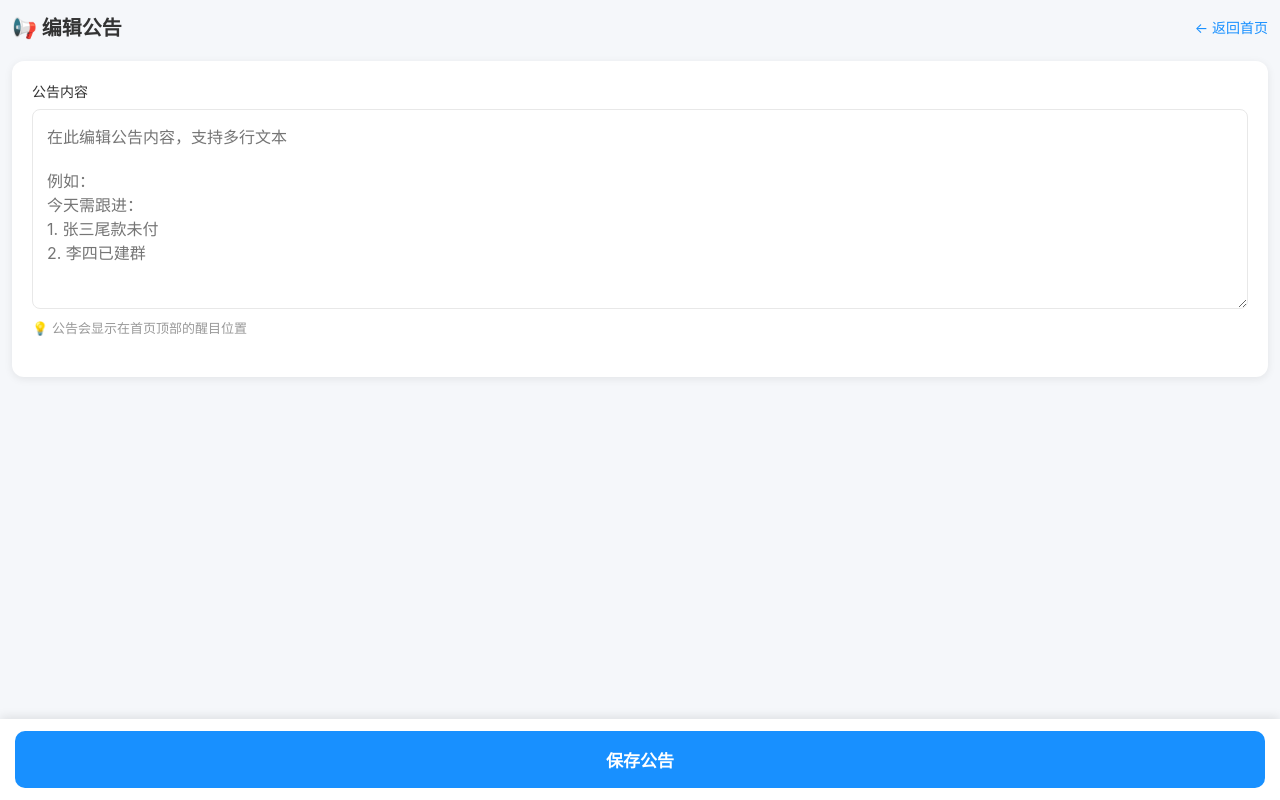
After one commit to hwbjesse/trae, a Flask app: page /notice in a window 1280 px wide. The commit adds this page. Run offline with Flask 3, Linux system fonts and the light colour scheme; the visitor is signed in with stand-in values (Sample User, id 1); data comes from the database, SQL or seed files in the repository.

Commit message:
feat: 新增服务进度跟踪、付款方式统计、公告栏功能

```diff
--- a/app.py
+++ b/app.py
@@ -11,7 +11,7 @@ OPC客户管理系统 - 主应用
 """
 
 from flask import Flask, render_template, request, redirect, url_for, flash, session
-from models import db, Customer, User
+from models import db, Customer, User, Notice
 from datetime import datetime
 from functools import wraps
 
@@ -92,6 +92,24 @@ def admin():
     return render_template('admin.html', current_user=user)
 
 
+@app.route('/notice', methods=['GET', 'POST'])
+@login_required
+def notice():
+    notice = Notice.query.first()
+    if not notice:
+        notice = Notice(content='')
+        db.session.add(notice)
+        db.session.commit()
+
+    if request.method == 'POST':
+        notice.content = request.form.get('notice_content', '').strip()
+        db.session.commit()
+        flash('公告已保存', 'success')
+        return redirect(url_for('notice'))
+
+    return render_template('notice.html', notice=notice)
+
+
 @app.route('/')
 @login_required
 def index():
@@ -117,9 +135,22 @@ def index():
 
     pending_full_count = sum(1 for c in customers if c.payment_status != '付全款')
 
+    payment_methods = {'收钱吧': 0, '银行卡': 0, '微信': 0}
+    for c in customers:
+        method = c.payment_method
+        if method in payment_methods:
+            payment_methods[method] += c.payment_amount or 0
+
+    notice = Notice.query.first()
+    if not notice:
+        notice = Notice(content='')
+        db.session.add(notice)
+        db.session.commit()
+
     return render_template('index.html', customers=customers, search=search,
                            total_amount=total_amount, total_project_fee=total_project_fee,
-                           pending_full_count=pending_full_count)
+                           pending_full_count=pending_full_count,
+                           payment_methods=payment_methods, notice=notice)
 
 
 @app.route('/add', methods=['GET', 'POST'])
@@ -159,6 +190,7 @@ def add():
             project_share=request.form.get('project_share', '').strip(),
             project_fee=request.form.get('project_fee', '').strip(),
             docking_sort=request.form.get('docking_sort', '').strip(),
+            service_progress=request.form.get('service_progress', '').strip(),
             join_date=join_date,
             remark=request.form.get('remark', '').strip()
         )
@@ -207,6 +239,7 @@ def edit(id):
         customer.project_share = request.form.get('project_share', '').strip()
         customer.project_fee = request.form.get('project_fee', '').strip()
         customer.docking_sort = request.form.get('docking_sort', '').strip()
+        customer.service_progress = request.form.get('service_progress', '').strip()
         customer.remark = request.form.get('remark', '').strip()
         db.session.commit()
         flash('客户信息已更新', 'success')
--- a/models.py
+++ b/models.py
@@ -17,6 +17,12 @@ class User(db.Model):
         return self.password == hashlib.sha256(pwd.encode()).hexdigest()
 
 
+class Notice(db.Model):
+    id = db.Column(db.Integer, primary_key=True)
+    content = db.Column(db.Text, default='', comment='公告内容')
+    updated_at = db.Column(db.Date, default=datetime.now, onupdate=datetime.now)
+
+
 class Customer(db.Model):
     id = db.Column(db.Integer, primary_key=True)
     name = db.Column(db.String(100), nullable=False, comment='客户姓名')
@@ -32,6 +38,7 @@ class Customer(db.Model):
     project_share = db.Column(db.String(100), comment='项目分成')
     project_fee = db.Column(db.String(100), comment='项目收费')
     docking_sort = db.Column(db.String(50), comment='对接排序')
+    service_progress = db.Column(db.String(50), comment='服务进度')
     join_date = db.Column(db.Date, comment='参加项目时间')
     remark = db.Column(db.Text, comment='客户备注')
     created_at = db.Column(db.Date, default=datetime.now)
@@ -54,6 +61,7 @@ class Customer(db.Model):
             'project_share': self.project_share or '',
             'project_fee': self.project_fee or '',
             'docking_sort': self.docking_sort or '',
+            'service_progress': self.service_progress or '',
             'join_date': self.join_date.strftime(date_format) if self.join_date else '',
             'remark': self.remark or '',
             'created_at': self.created_at.strftime(date_format) if self.created_at else '',
--- /dev/null
+++ b/templates/notice.html
@@ -0,0 +1,61 @@
+<!DOCTYPE html>
+<html lang="zh-CN">
+<head>
+    <meta charset="UTF-8">
+    <meta name="viewport" content="width=device-width, initial-scale=1.0, maximum-scale=1.0, user-scalable=no">
+    <title>编辑公告 - OPC客户管理</title>
+    <style>
+        * { margin: 0; padding: 0; box-sizing: border-box; }
+        body { font-family: -apple-system, BlinkMacSystemFont, "Microsoft YaHei", Arial, sans-serif; background: #f5f7fa; padding: 12px; padding-bottom: 100px; }
+        .container { max-width: 100%; margin: 0 auto; }
+
+        .header { display: flex; justify-content: space-between; align-items: center; margin-bottom: 20px; }
+        h1 { color: #333; font-size: 20px; }
+        .back-link { color: #1890ff; text-decoration: none; font-size: 14px; }
+
+        .card { background: white; border-radius: 12px; padding: 20px; box-shadow: 0 2px 8px rgba(0,0,0,0.08); margin-bottom: 15px; }
+        .form-group { margin-bottom: 20px; }
+        label { display: block; font-size: 14px; color: #333; margin-bottom: 8px; font-weight: 500; }
+        textarea { width: 100%; padding: 14px; border: 1px solid #e8e8e8; border-radius: 8px; font-size: 16px; background: white; font-family: inherit; resize: vertical; min-height: 200px; }
+        textarea:focus { outline: none; border-color: #1890ff; }
+
+        .btn { width: 100%; padding: 16px; border: none; border-radius: 10px; font-size: 17px; font-weight: 600; cursor: pointer; }
+        .btn-primary { background: #1890ff; color: white; }
+
+        .flash { padding: 14px; border-radius: 8px; margin-bottom: 15px; font-size: 14px; }
+        .flash.success { background: #f6ffed; border: 1px solid #b7eb8f; color: #52c41a; }
+
+        .nav-bottom { position: fixed; bottom: 0; left: 0; right: 0; background: white; padding: 12px 15px; box-shadow: 0 -2px 10px rgba(0,0,0,0.1); }
+
+        .hint { font-size: 13px; color: #999; margin-top: 5px; }
+    </style>
+</head>
+<body>
+    <div class="container">
+        {% with messages = get_flashed_messages(with_categories=true) %}
+            {% for category, message in messages %}
+                <div class="flash {{ category }}">{{ message }}</div>
+            {% endfor %}
+        {% endwith %}
+
+        <div class="header">
+            <h1>📢 编辑公告</h1>
+            <a href="{{ url_for('index') }}" class="back-link">← 返回首页</a>
+        </div>
+
+        <form method="post">
+            <div class="card">
+                <div class="form-group">
+                    <label>公告内容</label>
+                    <textarea name="notice_content" placeholder="在此编辑公告内容，支持多行文本&#10;&#10;例如：&#10;今天需跟进：&#10;1. 张三尾款未付&#10;2. 李四已建群">{{ notice.content or '' }}</textarea>
+                    <div class="hint">💡 公告会显示在首页顶部的醒目位置</div>
+                </div>
+            </div>
+
+            <div class="nav-bottom">
+                <button type="submit" class="btn btn-primary">保存公告</button>
+            </div>
+        </form>
+    </div>
+</body>
+</html>
```
Also changed, not shown: templates/add.html (+11 -0 lines), templates/edit.html (+11 -0 lines), templates/index.html (+56 -2 lines).
